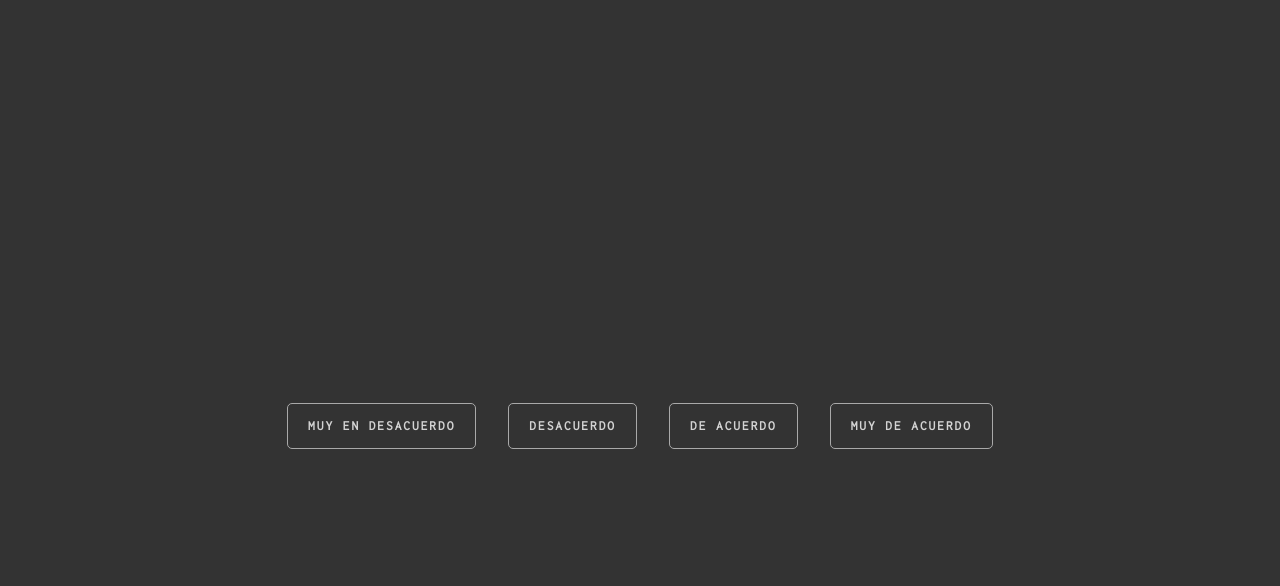
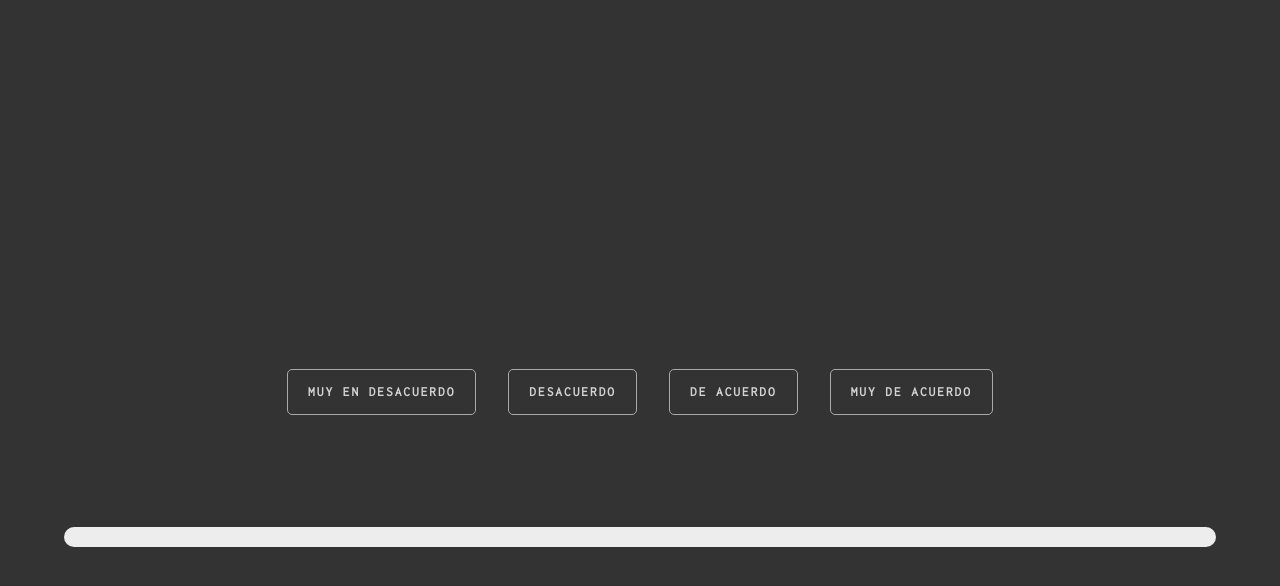
Before and after one commit to leanhanc/which-got-character-are-you, a React (Create React App) app: page / in a window 1280 px wide. Both pictures are taken after a click on the button "COMENZAR". Shown: the part 800-1386 px from the top of the page. Built offline with nearby package versions, Linux system fonts and the light colour scheme; no server answers.

Commit message:
progress bar

```diff
--- a/src/App.css
+++ b/src/App.css
@@ -32,6 +32,20 @@ p {
   font-family: 'Cinzel';
   letter-spacing: 2px;
 }
+
+
+.progress::-webkit-progress-value{
+  background-color: darkgoldenrod
+}
+.progress::-moz-progress-bar{
+  background-color: darkgoldenrod
+}
+.progress::-ms-fill {
+  background-color: darkgoldenrod;
+  border: none
+}
+
+
 
 .a {
   color: gray;
--- a/src/App.js
+++ b/src/App.js
@@ -4,11 +4,13 @@ import React, { Component } from 'react'
 import Header from './components/views/layout/Header'
 import QuestionContainer from './components/views/layout/questionContainer'
 import PostgameContainer from './components/views/layout/postgameContainer'
+import MedievalOrnaments from './components/views/ui-elements/ornaments'
 
 // Helpers
 
-import PersonajeAfectado from './components/model/affectedCharacter'
-import CalculatePositions from './components/model/calculatePositions'
+import PersonajeAfectado from './components/helpers/affectedCharacter'
+import CalculatePositions from './components/helpers/calculatePositions'
+import progressBar from './components/helpers/updateProgressBar'
 
 // Servicios
 import axios from 'axios'
@@ -84,6 +86,8 @@ class Root extends Component {
   }
 
   computeAnswer = valueToCompute => {
+    // Actualizar Barra de Progresso
+    progressBar()
     let QNum = this.state.secuenceNum
     // Identificar a qué personaje corresponde la pregunta
     let pj = PersonajeAfectado(QNum)
@@ -133,19 +137,7 @@ class Root extends Component {
     return (
       <ThemeProvider theme={theme}>
         <div id='wrapper'>
-          <div className='arrizq'>
-            <img src='/img/adorno.png' className='arrizqImg' />
-          </div>
-          <div className='arrder'>
-            <img src='/img/adorno.png' className='arrderImg' />
-          </div>
-          <div className='abaizq'>
-            <img src='/img/adorno.png' className='abaizqImg' />
-          </div>
-          <div className='abader'>
-            <img src='/img/adorno.png' className='abaderImg' />
-          </div>
-
+          <MedievalOrnaments />
           <Header gameOn={this.state.startGame} begin={this.beginGame} />
           {this.state.startGame
             ? <QuestionContainer
--- /dev/null
+++ b/src/components/helpers/updateProgressBar.js
@@ -0,0 +1,5 @@
+const updateProgressBar = () => {
+  document.getElementById('progressBar').value += 1
+}
+
+export default updateProgressBar
--- a/src/components/views/layout/postgameContainer.js
+++ b/src/components/views/layout/postgameContainer.js
@@ -1,5 +1,5 @@
 import React, { Component } from 'react'
-import transformName from '../../model/transformName'
+import transformName from '../../helpers/transformName'
 import ResultModal from './resultModal'
 
 class PostgameContainer extends Component {
--- a/src/components/views/layout/questionContainer.js
+++ b/src/components/views/layout/questionContainer.js
@@ -66,6 +66,12 @@ class questionContainer extends Component {
                 MUY DE ACUERDO
               </OptionButton>
             </div>
+            <progress
+              id='progressBar'
+              className='progress is-medium m-t-48'
+              value='0'
+              max='24'
+            />
           </div>
         </div>
       </section>
--- /dev/null
+++ b/src/components/views/ui-elements/ornaments.js
@@ -0,0 +1,20 @@
+import React from 'react'
+
+const ornaments = () => (
+  <section id='ornaments'>
+    <div className='arrizq'>
+      <img src='/img/adorno.png' className='arrizqImg' />
+    </div>
+    <div className='arrder'>
+      <img src='/img/adorno.png' className='arrderImg' />
+    </div>
+    <div className='abaizq'>
+      <img src='/img/adorno.png' className='abaizqImg' />
+    </div>
+    <div className='abader'>
+      <img src='/img/adorno.png' className='abaderImg' />
+    </div>
+  </section>
+)
+
+export default ornaments
```
Also changed, not shown: src/components/helpers/affectedCharacter.js (renamed from src/components/model/affectedCharacter.js), src/components/helpers/calculatePositions.js (renamed from src/components/model/calculatePositions.js), src/components/helpers/transformName.js (renamed from src/components/model/transformName.js).
